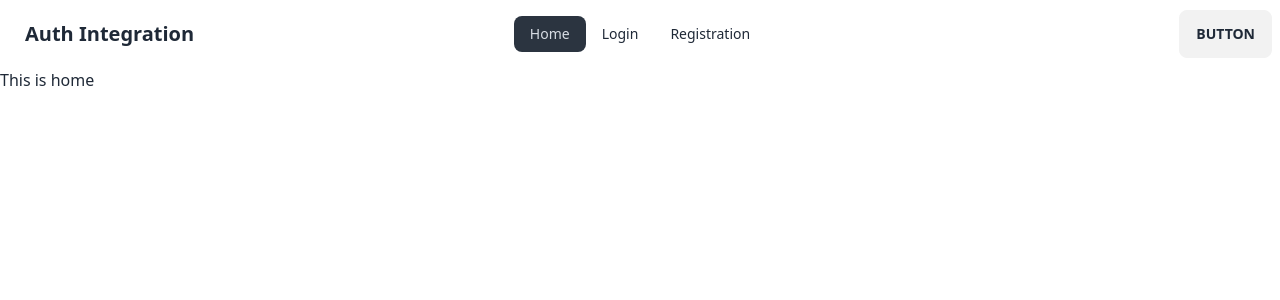
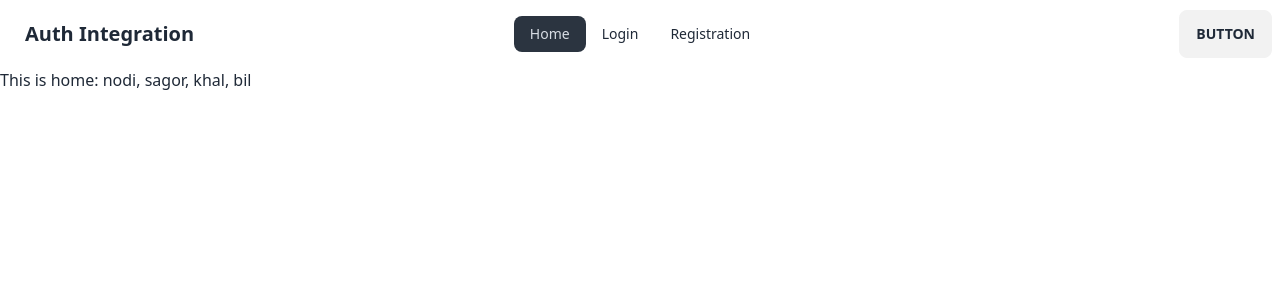
Before and after one commit to shamshul-haque/m9-practice, a React (Vite) app in the folder auth-integration/: page / in a window 1280 px wide. Shown: the top 300 px of the page. Built offline with nearby package versions, Linux system fonts and the light colour scheme.

Commit message:
create and share use context

```diff
--- a/auth-integration/package.json
+++ b/auth-integration/package.json
@@ -13,6 +13,7 @@
     "firebase": "^10.4.0",
     "localforage": "^1.10.0",
     "match-sorter": "^6.3.1",
+    "prop-types": "^15.8.1",
     "react": "^18.2.0",
     "react-dom": "^18.2.0",
     "react-router-dom": "^6.16.0",
--- a/auth-integration/src/components/Home.jsx
+++ b/auth-integration/src/components/Home.jsx
@@ -1,7 +1,13 @@
+import { useContext } from "react";
+import { AuthContext } from "../provider/AuthProvider";
+
 const Home = () => {
+  const authInfo = useContext(AuthContext);
+  console.log(authInfo);
+
   return (
     <div>
-      <h1>This is home</h1>
+      <h1>This is home: {authInfo.name}</h1>
     </div>
   );
 };
--- a/auth-integration/src/components/Login.jsx
+++ b/auth-integration/src/components/Login.jsx
@@ -1,3 +1,4 @@
+/* eslint-disable react/no-unescaped-entities */
 import { Link } from "react-router-dom";
 
 const Login = () => {
--- /dev/null
+++ b/auth-integration/src/provider/AuthProvider.jsx
@@ -0,0 +1,24 @@
+import PropTypes from "prop-types";
+import { createContext } from "react";
+
+export const AuthContext = createContext(null);
+
+const AuthProvider = ({ children }) => {
+  const authInfo = { name: "nodi, sagor, khal, bil" };
+  return (
+    <AuthContext.Provider value={authInfo}>{children}</AuthContext.Provider>
+  );
+};
+
+AuthProvider.propTypes = {
+  children: PropTypes.node,
+};
+
+export default AuthProvider;
+
+/*
+    1.  create context and export it
+    2.  set provider with value
+    3.  use AuthProvider in the main.js file
+    4. access children in AuthProvider component as prop and use into AuthContext.Provider
+*/
```
Also changed, not shown: auth-integration/src/main.jsx (+5 -2 lines), auth-integration/.eslintrc.cjs (added), auth-integration/src/firebase/firebase.config.js (renamed from auth-integration/src/firebase.config.js), 1 other file (tests, documents, lock files or other folders).
